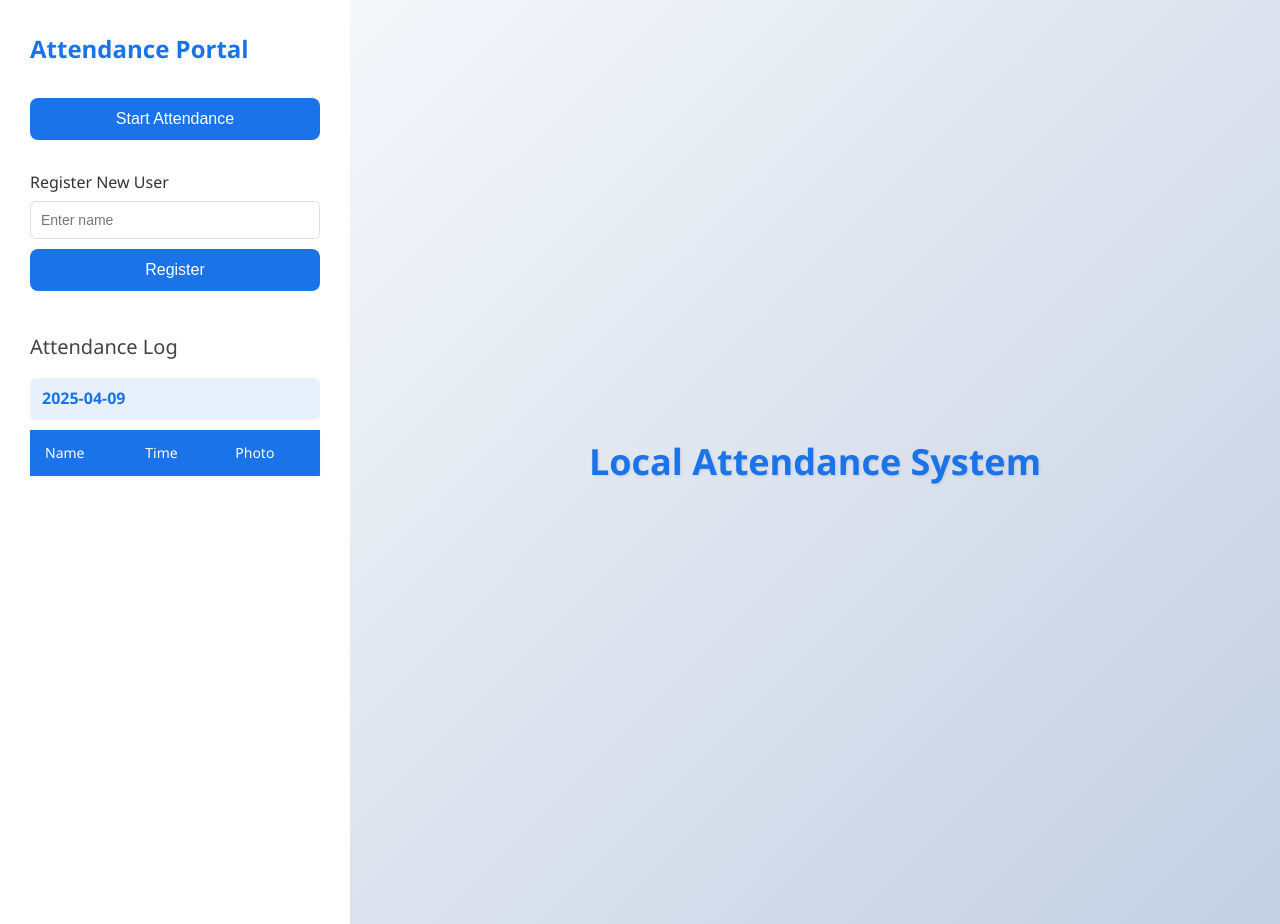
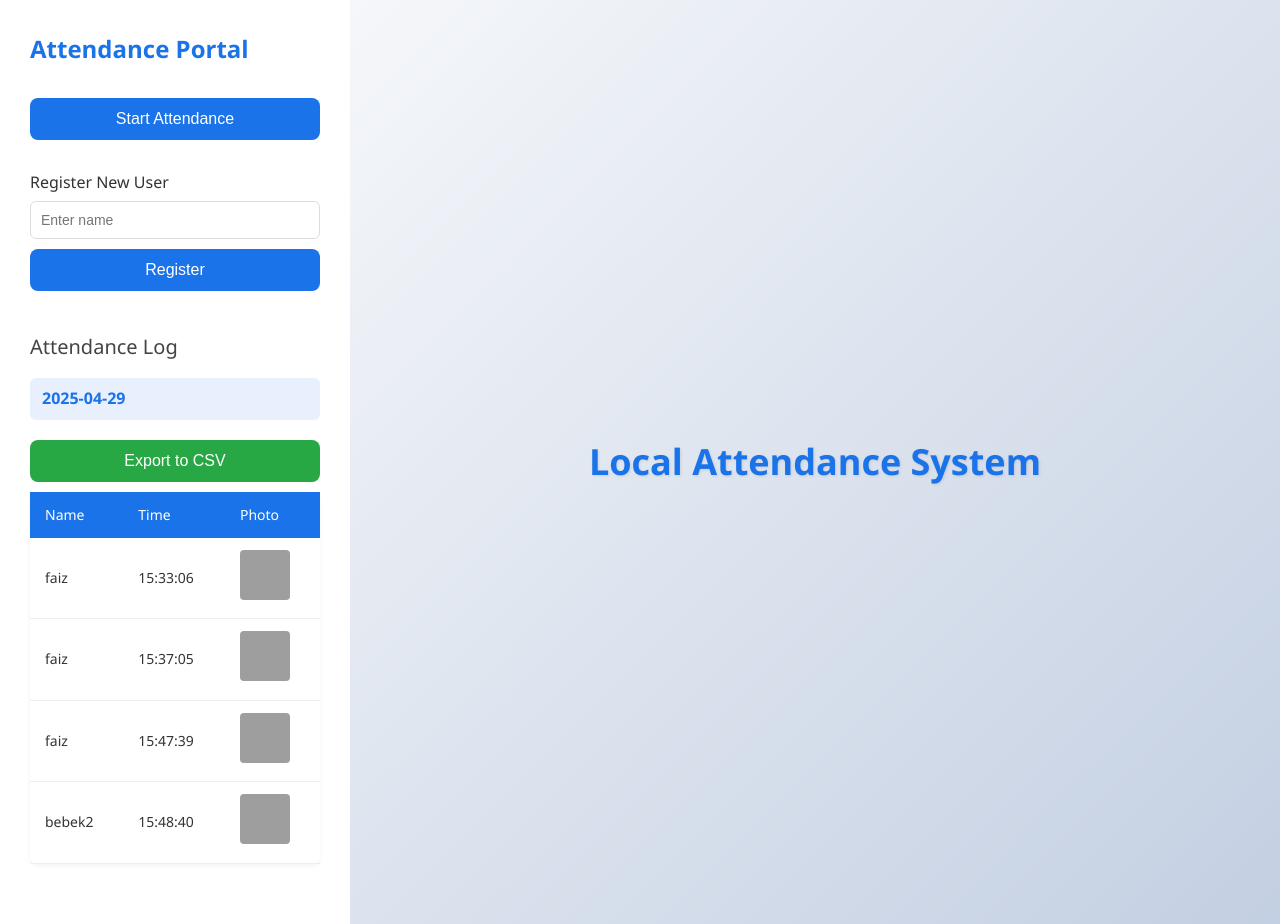
Before and after one commit to NaughtyKomodo/recogAttendance, a Flask app: page / in a window 1280 px wide. Run offline with Flask 3, Linux system fonts and the light colour scheme; lists and menus that the app fills with data are empty; grey boxes are pictures that could not be loaded.

Commit message:
Add files via upload

```diff
--- a/app.py
+++ b/app.py
@@ -4,6 +4,10 @@
 import os
 import json
 import datetime
+from openpyxl import Workbook
+from openpyxl.drawing.image import Image
+from openpyxl.styles import Border, Side, Alignment
+from io import BytesIO
 
 app = Flask(__name__, template_folder='templates', static_folder='static')
 classifier = 'haarcascade_frontalface_default.xml'
@@ -76,15 +80,14 @@
             face = gray[y:y + h, x:x + w]
             face_resize = cv2.resize(face, (im_width, im_height))
 
-            # Sesudah:
             if mode == 'attendance' and model:
                 prediction = model.predict(face_resize)
                 name = names[prediction[0]] if prediction[1] < 90 else "Unknown"
                 if name != "Unknown" and name not in logged_faces:
                     timestamp = datetime.datetime.now().strftime("%H:%M:%S")
                     photo_filename = f"{name}_{today}_{timestamp.replace(':', '-')}.png"
-                    os.makedirs('logIMG', exist_ok=True)  # Buat folder logIMG jika belum ada
-                    photo_path = os.path.join('logIMG', photo_filename)  # Simpan di logIMG
+                    os.makedirs('logIMG', exist_ok=True)
+                    photo_path = os.path.join('logIMG', photo_filename)
                     cv2.imwrite(photo_path, face_resize)
                     log_attendance(name, today, timestamp, photo_path)
                     logged_faces.add(name)
@@ -138,7 +141,85 @@
 def video_feed(mode):
     return Response(gen_frames(mode), mimetype='multipart/x-mixed-replace; boundary=frame')
 
-# Tambahkan endpoint untuk menyajikan file dari root
+@app.route('/export_csv/<date>', methods=['GET'])
+def export_csv(date):
+    log = {}
+    if os.path.exists('attendance_log.json'):
+        with open('attendance_log.json', 'r') as f:
+            log = json.load(f)
+
+    if date not in log:
+        return jsonify({'error': 'No records for this date'}), 404
+
+    # Filter earliest record per person
+    earliest_records = {}
+    for record in log[date]:
+        name = record['name']
+        time = record['time']
+        if name not in earliest_records or time < earliest_records[name]['time']:
+            earliest_records[name] = record
+
+    # Create Excel workbook
+    wb = Workbook()
+    ws = wb.active
+    ws.title = f"Attendance {date}"
+
+    # Define headers
+    headers = ['Date', 'Name', 'Time', 'Photo']
+    for col, header in enumerate(headers, 1):
+        cell = ws.cell(row=1, column=col)
+        cell.value = header
+
+    # Define border style (0.5pt)
+    thin_border = Border(
+        left=Side(style='thin', color='000000'),
+        right=Side(style='thin', color='000000'),
+        top=Side(style='thin', color='000000'),
+        bottom=Side(style='thin', color='000000')
+    )
+
+    # Add data and images
+    for row, record in enumerate(earliest_records.values(), 2):
+        # Write data
+        ws.cell(row=row, column=1).value = date
+        ws.cell(row=row, column=2).value = record['name']
+        ws.cell(row=row, column=3).value = record['time']
+
+        # Embed image
+        photo_path = record['photo']
+        if os.path.exists(photo_path):
+            img = Image(photo_path)
+            img.width = 50  # Adjust image size
+            img.height = 50
+            ws.add_image(img, f'D{row}')
+
+        # Apply border and alignment to cells
+        for col in range(1, 5):
+            cell = ws.cell(row=row, column=col)
+            cell.border = thin_border
+            cell.alignment = Alignment(horizontal='center', vertical='center', indent=1)  # Add padding via indent
+
+    # Adjust column widths
+    ws.column_dimensions['A'].width = 15  # Date
+    ws.column_dimensions['B'].width = 15  # Name
+    ws.column_dimensions['C'].width = 15  # Time
+    ws.column_dimensions['D'].width = 15  # Photo
+
+    # Adjust row heights to accommodate images
+    for row in range(2, len(earliest_records) + 2):
+        ws.row_dimensions[row].height = 60  # Adjust for image height
+
+    # Save to BytesIO
+    output = BytesIO()
+    wb.save(output)
+    output.seek(0)
+
+    return Response(
+        output,
+        mimetype='application/vnd.openxmlformats-officedocument.spreadsheetml.sheet',
+        headers={'Content-Disposition': f'attachment;filename=attendance_{date}.xlsx'}
+    )
+
 from flask import send_from_directory
 
 @app.route('/<path:filename>')
--- a/attendance_log.json
+++ b/attendance_log.json
@@ -1,5 +1,24 @@
 {
-    "2025-04-09": [
-
+    "2025-04-29": [
+        {
+            "name": "faiz",
+            "time": "15:33:06",
+            "photo": "logIMG\\faiz_2025-04-29_15-33-06.png"
+        },
+        {
+            "name": "faiz",
+            "time": "15:37:05",
+            "photo": "logIMG\\faiz_2025-04-29_15-37-05.png"
+        },
+        {
+            "name": "faiz",
+            "time": "15:47:39",
+            "photo": "logIMG\\faiz_2025-04-29_15-47-39.png"
+        },
+        {
+            "name": "bebek2",
+            "time": "15:48:40",
+            "photo": "logIMG\\bebek2_2025-04-29_15-48-40.png"
+        }
     ]
 }
--- a/templates/index.html
+++ b/templates/index.html
@@ -21,6 +21,7 @@
                 {% if log %}
                     {% for date, records in log.items() %}
                         <h4>{{ date }}</h4>
+                        <button onclick="exportCSV('{{ date }}')" class="export-btn" style="margin-bottom: 10px; background: #28a745;">Export to CSV</button>
                         <table>
                             <thead>
                                 <tr>
@@ -97,6 +98,10 @@
                     location.reload();
                 });
         }
+
+        function exportCSV(date) {
+            window.location.href = `/export_csv/${date}`;
+        }
     </script>
 </body>
 </html>
```
